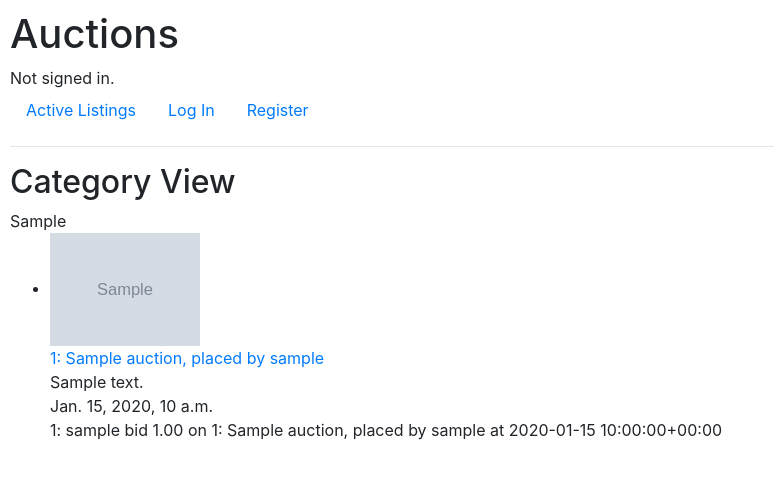
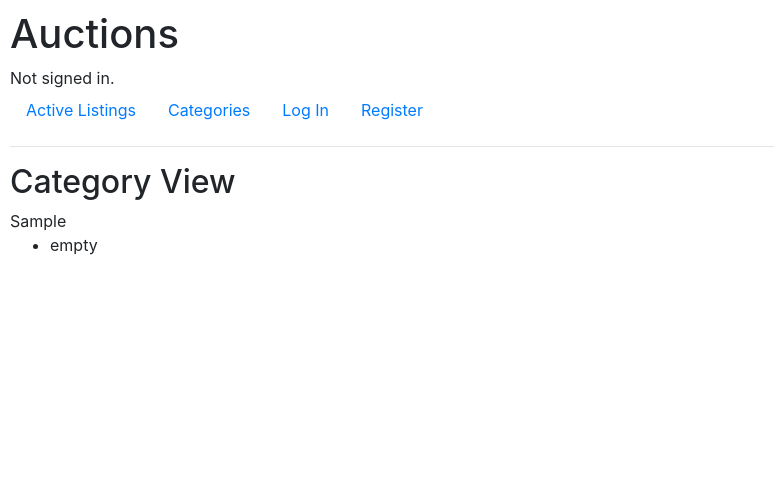
Before and after one commit to c-ehrlich/commerce, a Django app: page /category/1 in a window 1280 px wide. Shown: the top 479 px of the page, without its empty margins (0-774 px from the left). Run offline with Django 3.2, Linux system fonts and the light colour scheme; tables that the repository leaves empty hold one stand-in row (values such as "Sample post"); grey boxes marked "Sample" are stand-in pictures; some libraries are stand-ins or nearby versions.

Commit message:
god knows whats in this commit

```diff
--- a/auctions/templates/auctions/auction.html
+++ b/auctions/templates/auctions/auction.html
@@ -41,9 +41,6 @@
     {% endif %}
 
     <!-- Bid form -->
-    {{ auction_status.is_owner }}
-    {{ auction.is_closed }}
-    {{ user.is_authenticated }}
     {% if not auction_status.is_owner and auction.is_closed == False and user.is_authenticated %}
         <form action="{% url 'place_bid' auction.id %}" method="POST">
             {% csrf_token %}
--- a/auctions/templates/auctions/layout.html
+++ b/auctions/templates/auctions/layout.html
@@ -27,12 +27,12 @@
             <li class="nav-item">
                 <a class="nav-link" href="{% url 'index' %}">Active Listings</a>
             </li>
+            <li class="nav-item">
+                <a class="nav-link" href="{% url 'categories' %}">Categories</a>
+            </li>
             {% if user.is_authenticated %}
                 <li class="nav-item">
                     <a class="nav-link" href="{% url 'create' %}">New Auction</a>
-                </li>
-                <li class="nav-item">
-                    <a class="nav-link" href="{% url 'categories' %}">Categories</a>
                 </li>
                 <li>
                     <a class="nav-link" href="{% url 'watchlist' %}">Watchlist ({{ user.watched_auctions.count }})</a>
--- a/auctions/utils.py
+++ b/auctions/utils.py
@@ -1,6 +1,14 @@
 import datetime as dt
 from datetime import datetime
 from .models import Auction, Bid, User
+
+
+# adds an item to watchlist
+def add_to_watchlist(request, auction_id):
+    auction = get_auction_from_id(auction_id)
+    user = User.objects.get(username=request.user.username)
+    if auction not in user.watched_auctions.all():
+        user.watched_auctions.add(auction)
 
 
 # closes an auction, and makes the highest bidder the winner
--- a/auctions/views.py
+++ b/auctions/views.py
@@ -7,6 +7,7 @@ from django.db import IntegrityError
 from django.http import HttpResponse, HttpResponseRedirect
 from django.shortcuts import render
 from django.urls import reverse
+import itertools
 
 from .models import Auction, Bid, Category, Comment, User
 import auctions.utils as utils
@@ -112,8 +113,12 @@ def category(request, category_id):
     # category_id = request.GET.get("category.id")
     category = Category.objects.get(pk=category_id)
     auctions = category.auctions_with_category.all()
-    for auction in auctions:
-        auction.current_bid = utils.get_current_bid(auction)
+    ended_list = []
+    for item in auctions:
+        if utils.has_ended(item):
+            ended_list.append(item.id)
+        item.current_bid = utils.get_current_bid(item)
+    auctions = auctions.exclude(id__in=ended_list)
     return render(request, "auctions/category.html", {
         "category": category,
         "auctions": auctions
@@ -215,6 +220,7 @@ def place_bid(request, auction_id):
             user = request.user,
             auction = auction
         )
+        utils.add_to_watchlist(request, auction_id)
     return HttpResponseRedirect(reverse("auction", args=(auction.id,)))
 
 
@@ -271,9 +277,7 @@ def watchlist(request):
         watchlist_ended = watchlist.filter(id__in=ended_list)
         watchlist = watchlist.exclude(id__in=ended_list)
 
-        for item in watchlist:
-            item.current_bid = utils.get_current_bid(item)
-        for item in watchlist_ended:
+        for item in itertools.chain(watchlist, watchlist_ended):
             item.current_bid = utils.get_current_bid(item)
 
         return render(request, "auctions/watchlist.html", {
```
